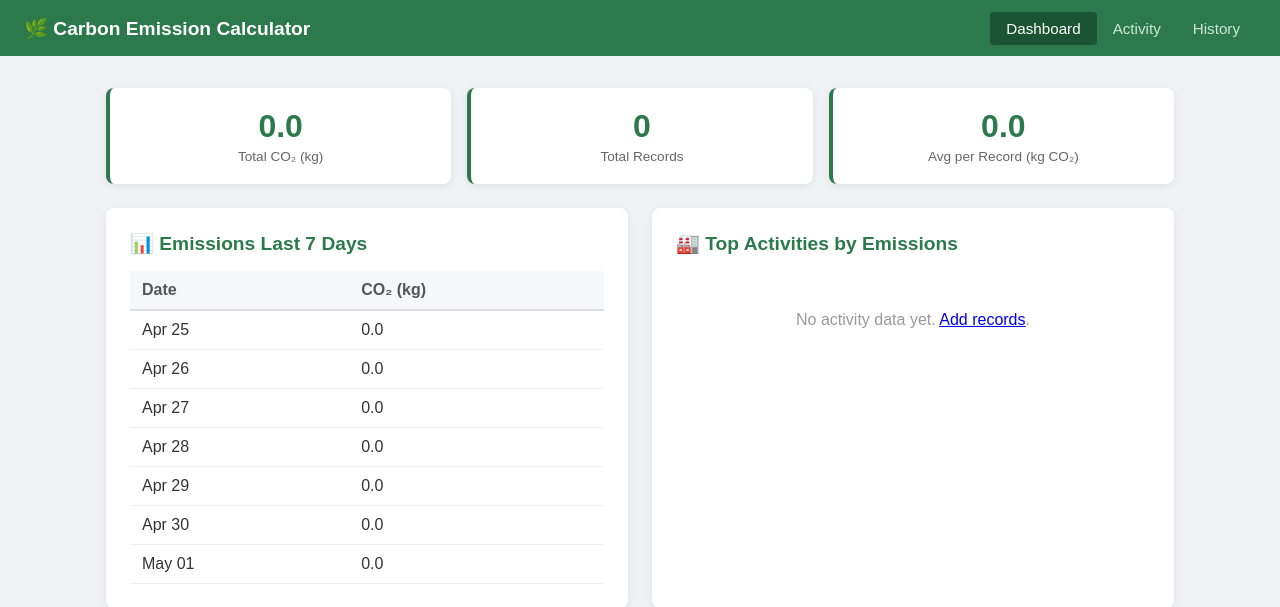
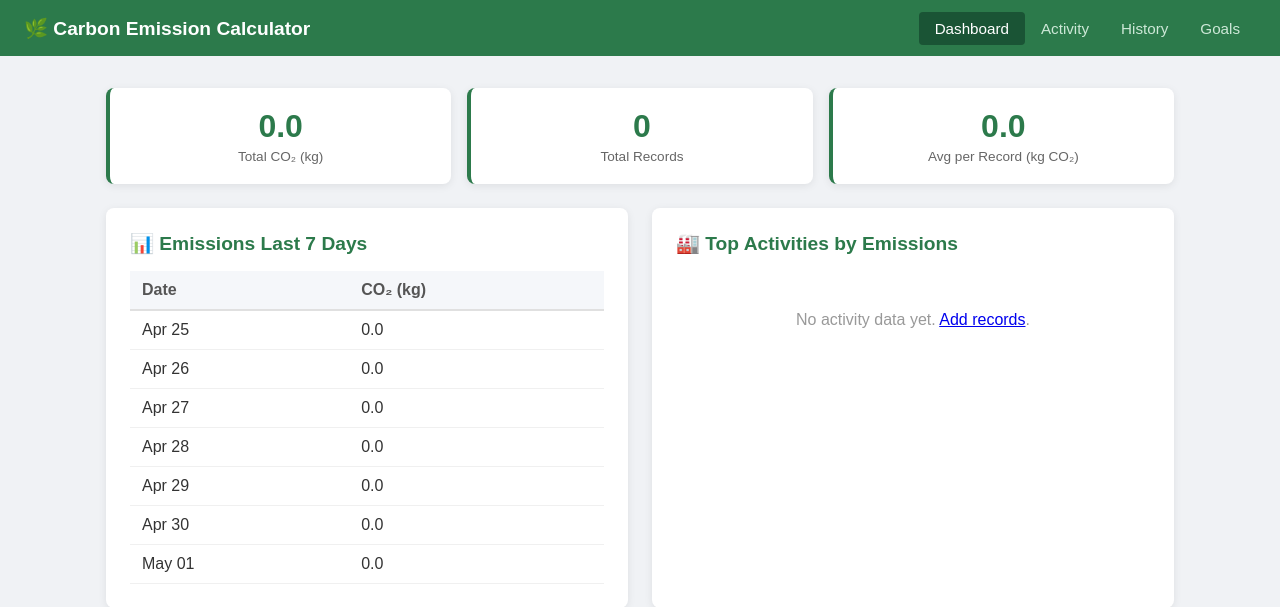
Before and after one commit to Gi-v/Carbon-Emission-Calculator, a Django app: page / in a window 1280 px wide. Shown: the top 607 px of the page. Run offline with Django 4.2, Linux system fonts and the light colour scheme; data that the repository does not hold is empty; parts of the project's set-up code (start-up, migrations or seed data) failed here and were passed over.

Commit message:
Add 'Goals' link to navigation menu

```diff
--- a/emission_app/templates/emission_app/base.html
+++ b/emission_app/templates/emission_app/base.html
@@ -103,6 +103,7 @@
     <a href="{% url 'dashboard' %}" {% if request.resolver_match.url_name == 'dashboard' %}class="active"{% endif %}>Dashboard</a>
     <a href="{% url 'activity' %}" {% if request.resolver_match.url_name == 'activity' %}class="active"{% endif %}>Activity</a>
     <a href="{% url 'history' %}" {% if request.resolver_match.url_name == 'history' %}class="active"{% endif %}>History</a>
+    <a href="{% url 'goals' %}" {% if request.resolver_match.url_name == 'goals' %}class="active"{% endif %}>Goals</a>
 </nav>
 <div class="container">
     {% for message in messages %}
```
